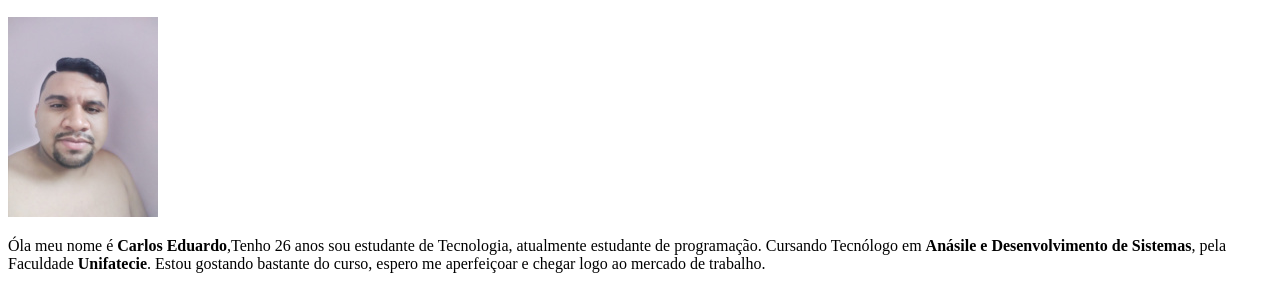
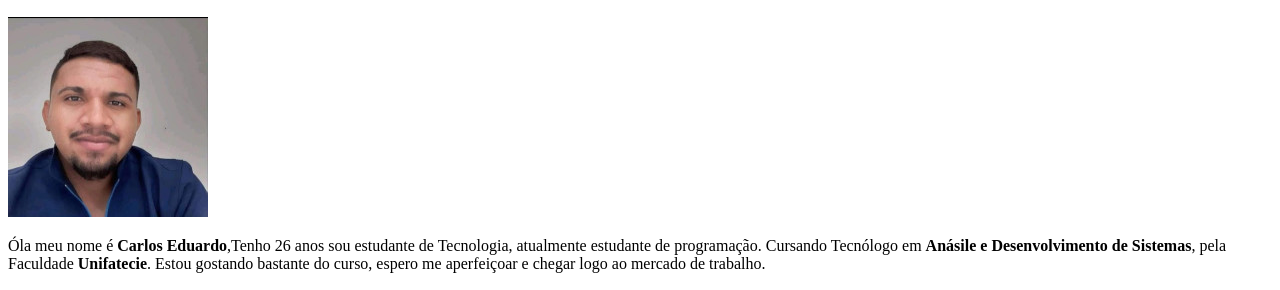
Before and after one commit to Carlos3wd/Meu-desafio, a plain HTML site: page index.html in a window 1280 px wide. Shown: the part 110-400 px from the top of the page. Drawn offline with Linux system fonts and the light colour scheme.

Commit message:
mudei foto
mudei minha foto

```diff
--- a/index.html
+++ b/index.html
@@ -5,11 +5,13 @@
     <meta http-equiv="X-UA-Compatible" content="IE=edge">
     <meta name="viewport" content="width=device-width, initial-scale=1.0">
     <title>Quem sou eu</title>
+    <style>
+    </style>
 </head>
 <body>
     <h1>Minhas Redes Socias</h1>
     <h2>Quem sou eu?</h2>
-    <img src="imagem/fotocal.jpg.jpg" alt="foto calx">
+    <img src="imagem/foto_1.jpg"foto calx>
     <p>Óla meu nome é <b>Carlos Eduardo</b>,Tenho 26 anos sou estudante de Tecnologia, atualmente estudante de programação. Cursando Tecnólogo em <b>Anásile e Desenvolvimento de Sistemas</b>, pela Faculdade <b>Unifatecie</b>. Estou gostando bastante do curso, espero me aperfeiçoar e chegar logo ao mercado de trabalho.</p>
     <h2>Como falar comigo:</h2>
     <ul>
```
Also changed, not shown: imagem/foto_1.jpg (added), imagem/fotocal.jpg.jpg (deleted).
